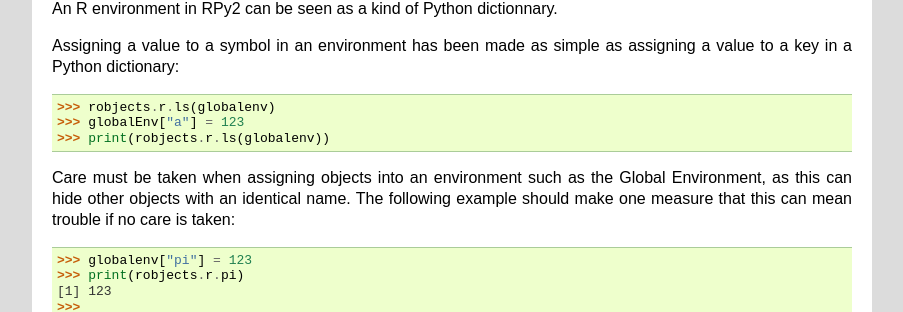
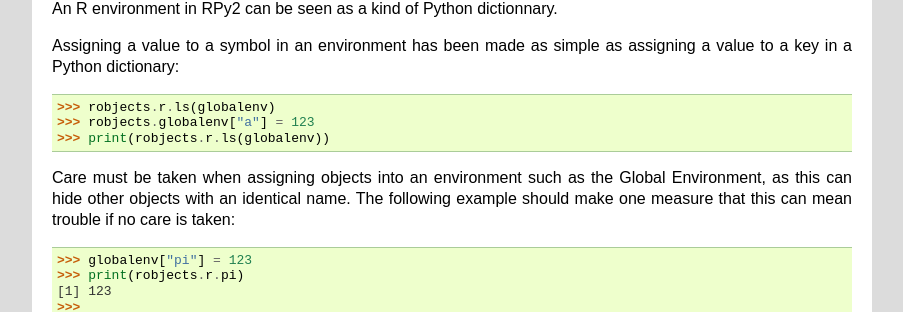
Before and after one commit to rpy2/rpy2, a Sphinx documentation site: the page built from doc/source/robjects.rst, in a window 1280 px wide and 900 px high, scrolled down 9886 px. Shown: the part 145-457 px from the top of the window, without its empty margins (198-1101 px from the left). Built offline with Sphinx 7.4.7, drawn with Linux system fonts in a browser that asks for light colours; formulas are drawn with MathJax 3.

Commit message:
fixed a globalEnv left behind (now called globalenv)

```diff
--- a/doc/source/robjects.rst
+++ b/doc/source/robjects.rst
@@ -674,7 +674,7 @@
 dictionary:
 
 >>> robjects.r.ls(globalenv)
->>> globalEnv["a"] = 123
+>>> robjects.globalenv["a"] = 123
 >>> print(robjects.r.ls(globalenv))
 
 
```
